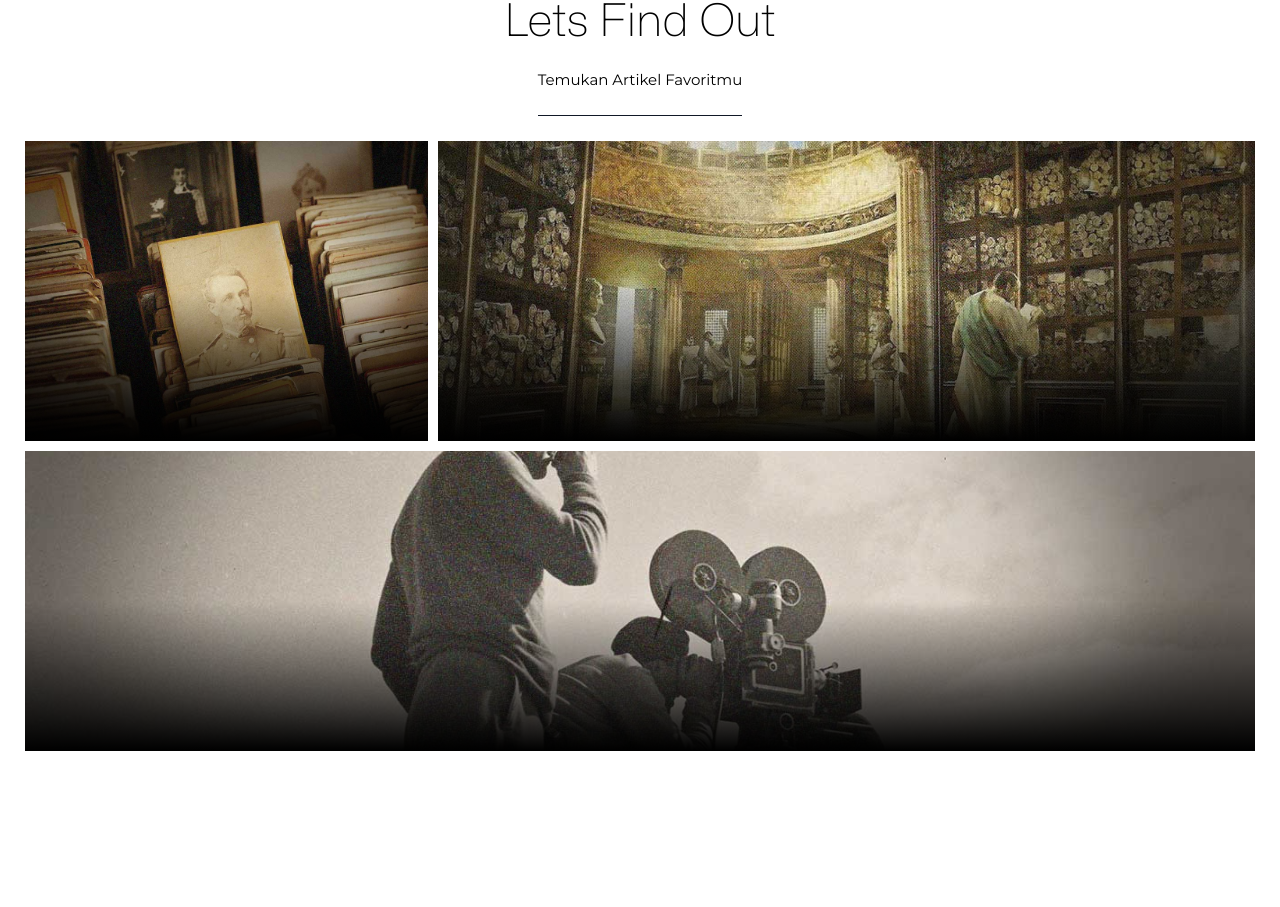
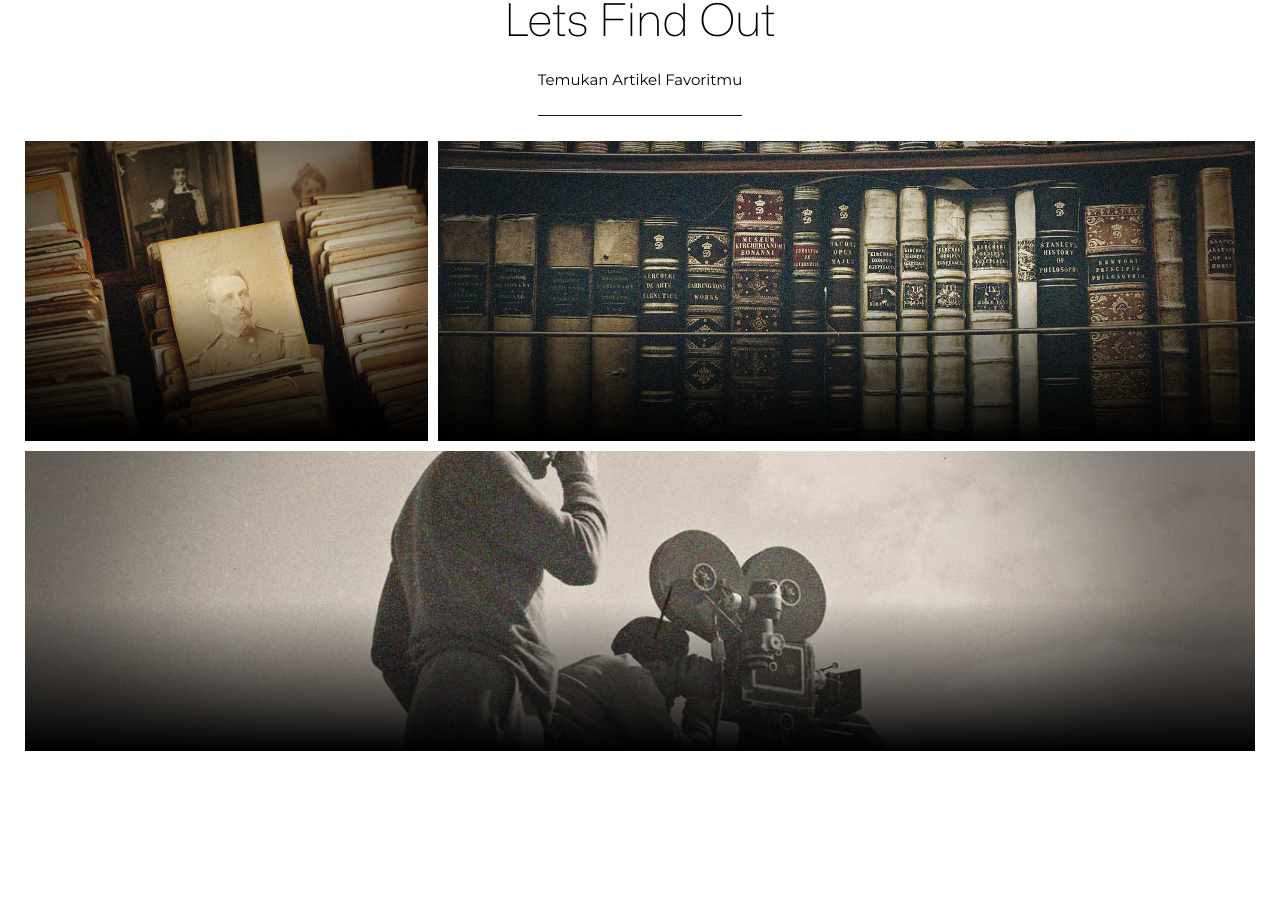
Before and after one commit to narasihistorian/myhistoria, a Next.js app: page / in a window 1280 px wide. Shown: the part 838-1745 px from the top of the page. Built offline with nearby package versions, Linux system fonts and the light colour scheme.

Commit message:
testing image

```diff
--- a/app/components/Artikel.js
+++ b/app/components/Artikel.js
@@ -5,7 +5,7 @@ import Link from "next/link";
 import { Montserrat, Poppins } from "next/font/google";
 
 import infografisBackground from "../../public/img/infografis.jpg";
-import kategoriBackground from "../../public/img/kategori new.jpg";
+import kategoriBackground from "../../public/img/kategori.jpg";
 import videoBackground from "../../public/img/video new.jpg";
 
 // font ---------------------------------------
@@ -81,7 +81,7 @@ const Artikel = () => {
 
           <div className="group relative w-full h-[30rem] col-span-3 laptopMinWidth:col-span-2 fullHdMinWidth:h-[60rem]">
             <Image
-              alt="abad penjelajahan"
+              alt="kategori"
               className="transition-transform"
               src={kategoriBackground}
               fill
@@ -114,7 +114,7 @@ const Artikel = () => {
 
           <div className="group relative w-full h-[30rem] col-span-3 laptopMinWidth:col-span-3 fullHdMinWidth:h-[60rem]">
             <Image
-              alt="roma"
+              alt="video"
               className="transition-transform"
               src={videoBackground}
               fill
```
